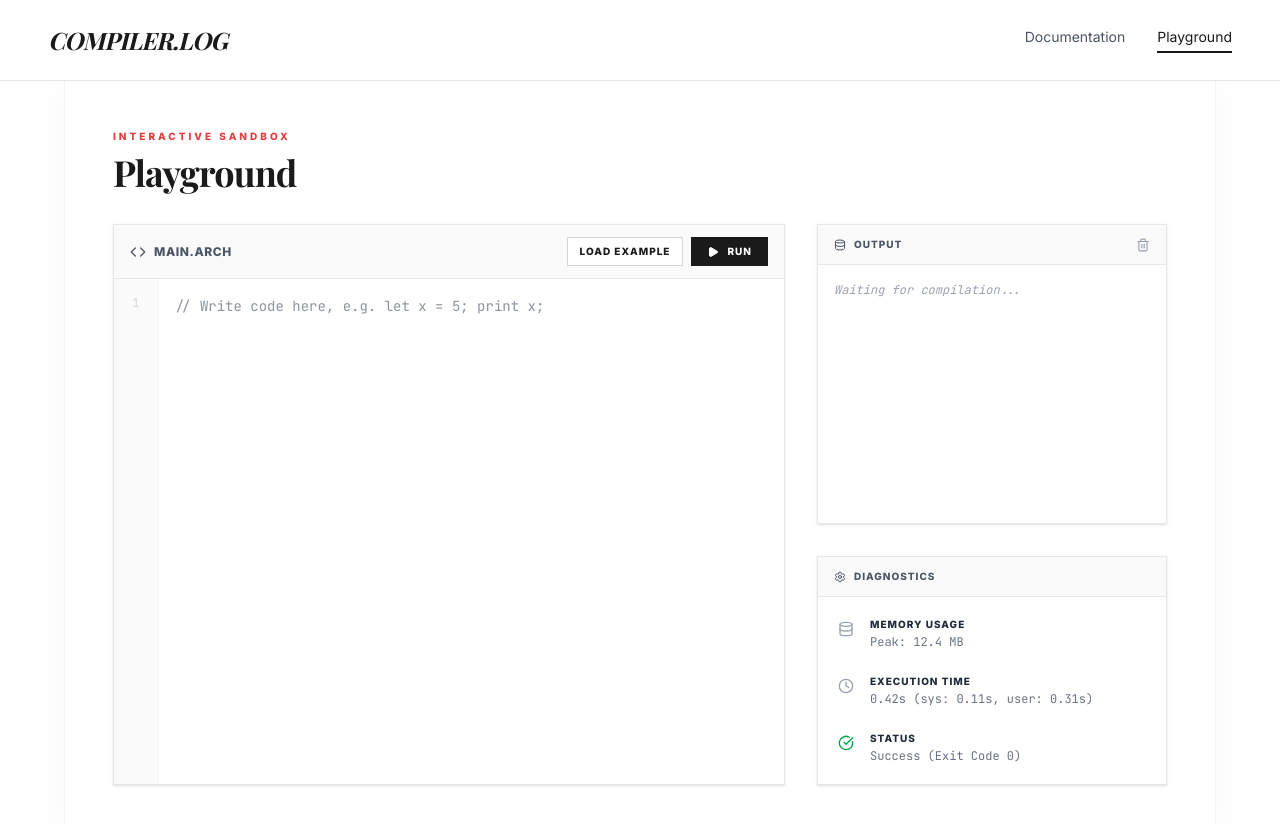
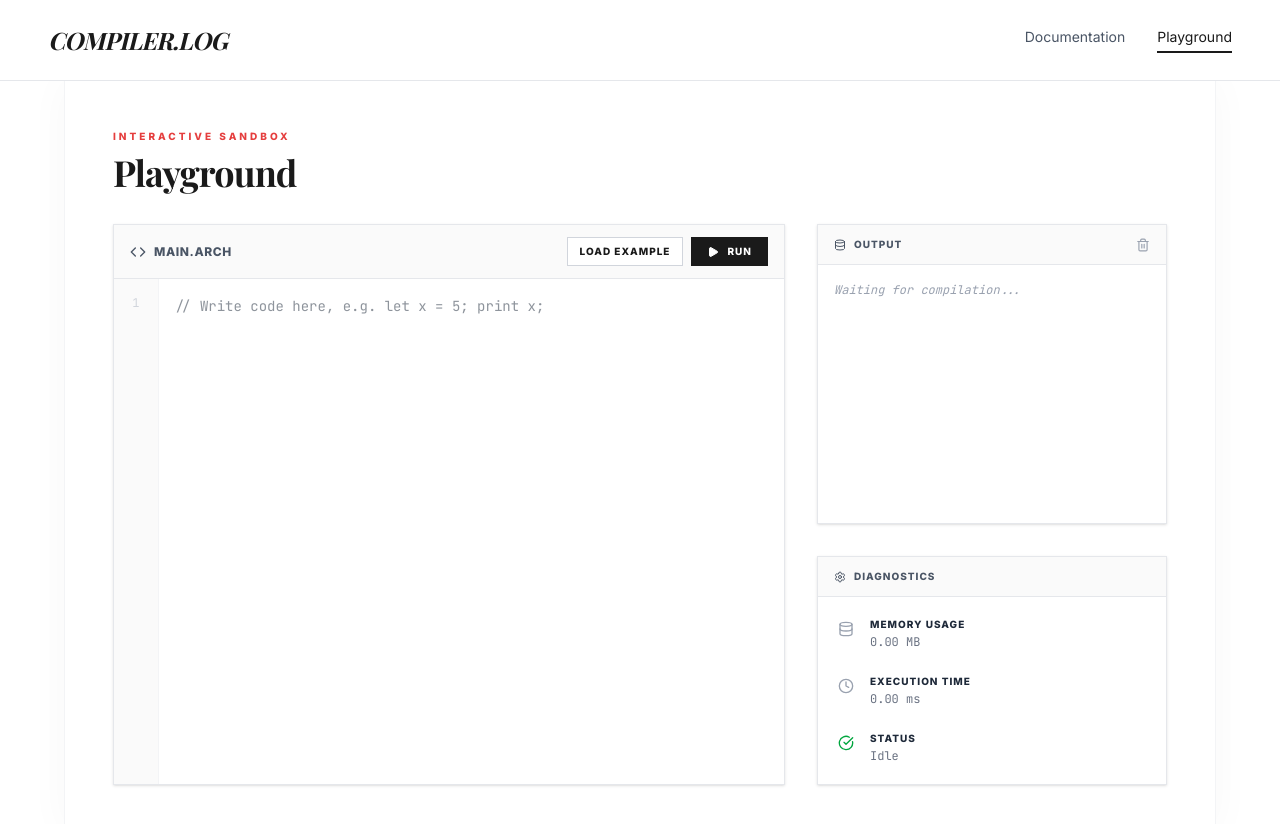
Before and after one commit to endpoint-engineer/compiler.log, a React (Vite) app: page / in a window 1280 px wide. Shown: the top 824 px of the page. Built offline with nearby package versions, Linux system fonts and the light colour scheme; a web font is replaced by a local one.

Commit message:
made diagnostics dynamic

```diff
--- a/src/App.tsx
+++ b/src/App.tsx
@@ -13,14 +13,17 @@ export default function App() {
   // Playground State
   const [sourceCode, setSourceCode] = useState('');
   const [output, setOutput] = useState<{ type: 'success' | 'error', lines: string[] } | null>(null);
+  const [diagnostics, setDiagnostics] = useState({ time: "0.00", memory: "0.00", status: "idle" });
 
   const handleRun = () => {
+    const startTime = performance.now();
+    let runStatus = "success";
     try {
       if (!sourceCode.trim()) {
         setOutput({ type: 'success', lines: ['> No code provided.'] });
+        runStatus = "success";
         return;
-      }
-      const result = runCode(sourceCode);
+      }      const result = runCode(sourceCode);
       if (result.length === 0) {
         setOutput({ type: 'success', lines: ['> Compilation Complete. (No output)'] });
       } else {
@@ -28,6 +31,16 @@ export default function App() {
       }
     } catch (err: any) {
       setOutput({ type: 'error', lines: [err.message] });
+      runStatus = "error";
+    } finally {
+      const endTime = performance.now();
+      const executionTime = (endTime - startTime).toFixed(2);
+      const memoryUsage = (performance as any).memory ? ((performance as any).memory.usedJSHeapSize / 1048576).toFixed(2) : "0.00";
+      setDiagnostics({
+        time: executionTime,
+        memory: memoryUsage,
+        status: runStatus
+      });
     }
   };
 
@@ -90,6 +103,7 @@ export default function App() {
               handleRun={handleRun}
               handleLoadExample={handleLoadExample}
               clearOutput={clearOutput}
+              diagnostics={diagnostics}
             />
           )}
           {/* {['Changelog', 'Community'].includes(activeTab) && (
@@ -225,7 +239,7 @@ function DocumentationView() {
   );
 }
 
-function PlaygroundView({ sourceCode, setSourceCode, output, handleRun, handleLoadExample, clearOutput }: any) {
+function PlaygroundView({ sourceCode, setSourceCode, output, handleRun, handleLoadExample, clearOutput, diagnostics }: any) {
   return (
     <div className="flex flex-col p-8 md:p-12 h-fit md:h-full overflow-y-auto">
       <div className="mb-8">
@@ -322,22 +336,22 @@ function PlaygroundView({ sourceCode, setSourceCode, output, handleRun, handleLo
                 <Database className="w-4 h-4 text-gray-400 mt-1" />
                 <div>
                   <div className="text-[10px] font-extrabold tracking-widest uppercase text-gray-800 mb-0.5">Memory Usage</div>
-                  <div className="text-xs text-gray-500 font-mono">Peak: 12.4 MB</div>
+                  <div className="text-xs text-gray-500 font-mono">{diagnostics.memory} MB</div>
                 </div>
               </div>
               <div className="flex gap-4">
                 <Clock className="w-4 h-4 text-gray-400 mt-1" />
                 <div>
                   <div className="text-[10px] font-extrabold tracking-widest uppercase text-gray-800 mb-0.5">Execution Time</div>
-                  <div className="text-xs text-gray-500 font-mono">0.42s (sys: 0.11s, user: 0.31s)</div>
+                  <div className="text-xs text-gray-500 font-mono">{diagnostics.time} ms</div>
                 </div>
               </div>
               <div className="flex gap-4">
-                <CheckCircle className={`w-4 h-4 mt-1 ${output?.type === 'error' ? 'text-red-500' : 'text-green-600'}`} />
+                <CheckCircle className={`w-4 h-4 mt-1 ${diagnostics.status === 'error' ? 'text-red-500' : 'text-green-600'}`} />
                 <div>
                   <div className="text-[10px] font-extrabold tracking-widest uppercase text-gray-800 mb-0.5">Status</div>
                   <div className="text-xs text-gray-500 font-mono">
-                    {output?.type === 'error' ? 'Failed (Exit Code 1)' : 'Success (Exit Code 0)'}
+                    {diagnostics.status === 'idle' ? 'Idle' : (diagnostics.status === 'error' ? 'Failed (Exit Code 1)' : 'Success (Exit Code 0)')}
                   </div>
                 </div>
               </div>
```
